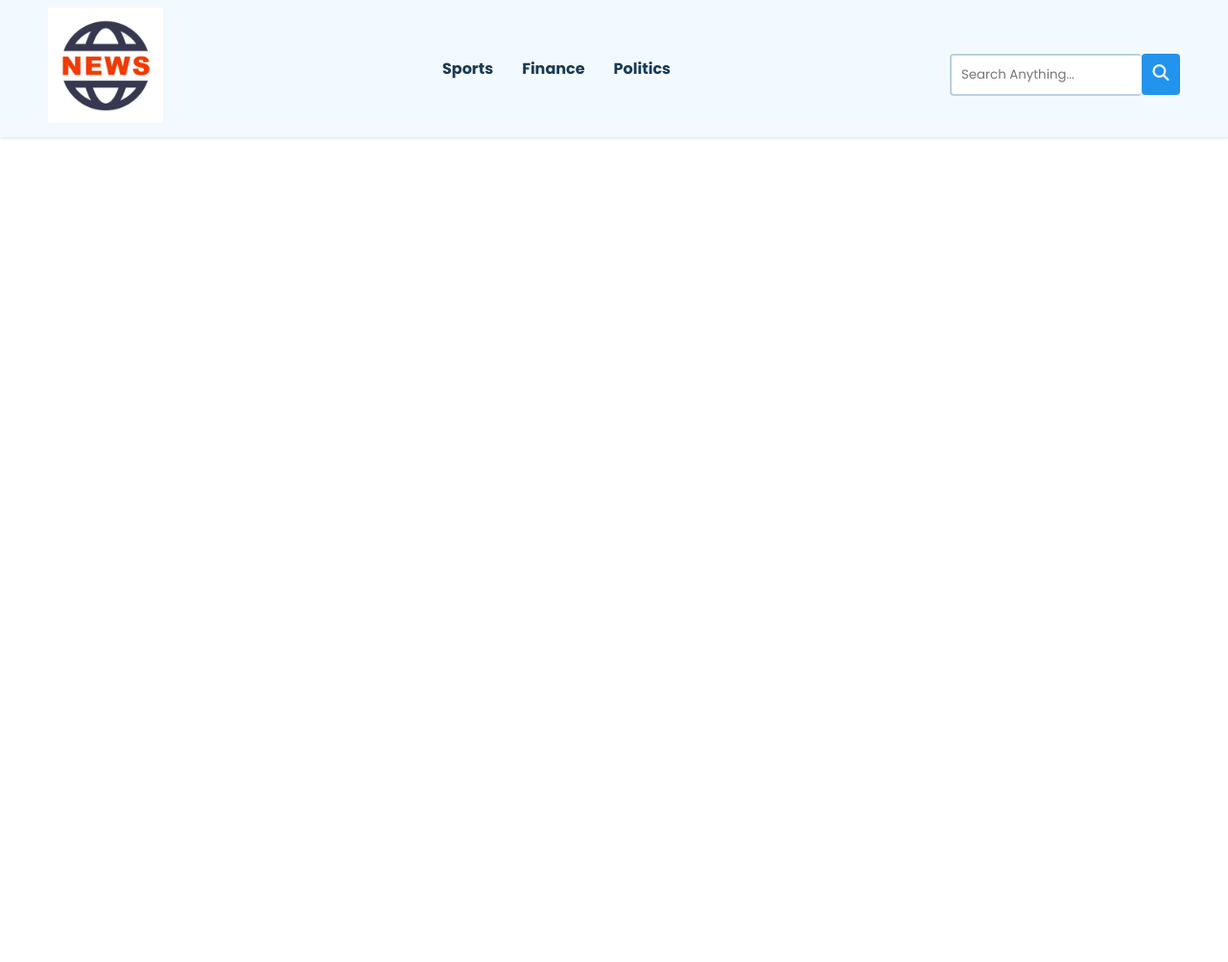
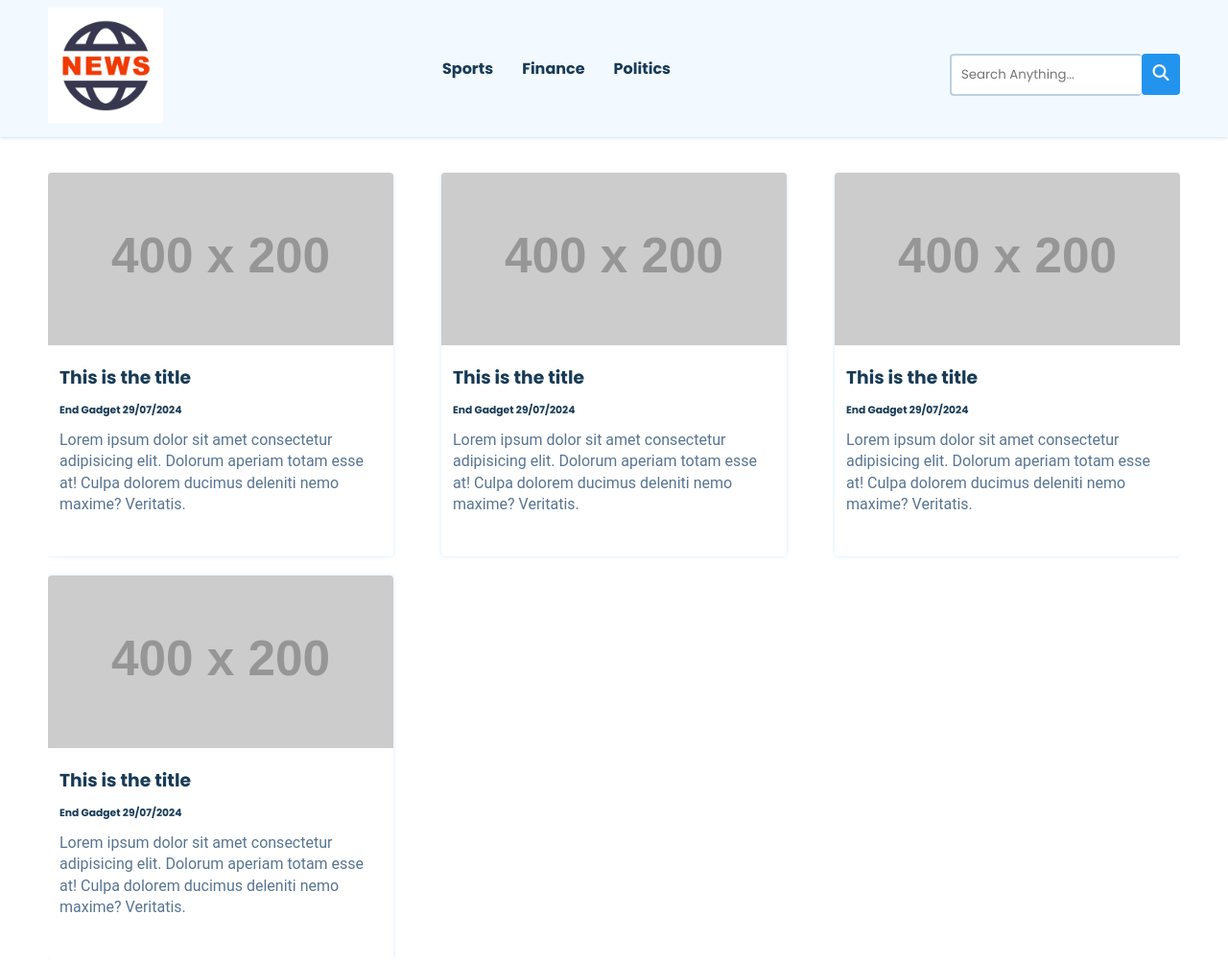
Before and after one commit to ashmita310/WebNews, a plain HTML site: page index.html in a window 1280 px wide. Shown: the whole page at 96% size. Before the commit the page ends 800 px from the top, so only its background shows below. Drawn offline with Linux system fonts and the light colour scheme; placeholder pictures from the web are drawn by us; a web font is replaced by a local one.

Commit message:
card template

```diff
--- a/index.html
+++ b/index.html
@@ -25,6 +25,51 @@
             </div>
         </div>
     </nav>
+
+    <main>
+        <div class="cards-container container flex">
+            <div class="card">
+                <div class="card-header">
+                    <img src="https://via.placeholder.com/400x200" alt="news image" id="news-img">
+                </div>
+                <div class="card-content">
+                    <h3 id="news-title">This is the title</h3>
+                    <h6 class="news-source" id="news-source">End Gadget 29/07/2024</h6>
+                    <p class="news-desc" id="news-desc">Lorem ipsum dolor sit amet consectetur adipisicing elit. Dolorum aperiam totam esse at! Culpa dolorem ducimus deleniti nemo maxime? Veritatis.</p>
+                </div>
+            </div>
+            <div class="card">
+                <div class="card-header">
+                    <img src="https://via.placeholder.com/400x200" alt="news image" id="news-img">
+                </div>
+                <div class="card-content">
+                    <h3 id="news-title">This is the title</h3>
+                    <h6 class="news-source" id="news-source">End Gadget 29/07/2024</h6>
+                    <p class="news-desc" id="news-desc">Lorem ipsum dolor sit amet consectetur adipisicing elit. Dolorum aperiam totam esse at! Culpa dolorem ducimus deleniti nemo maxime? Veritatis.</p>
+                </div>
+            </div>
+            <div class="card">
+                <div class="card-header">
+                    <img src="https://via.placeholder.com/400x200" alt="news image" id="news-img">
+                </div>
+                <div class="card-content">
+                    <h3 id="news-title">This is the title</h3>
+                    <h6 class="news-source" id="news-source">End Gadget 29/07/2024</h6>
+                    <p class="news-desc" id="news-desc">Lorem ipsum dolor sit amet consectetur adipisicing elit. Dolorum aperiam totam esse at! Culpa dolorem ducimus deleniti nemo maxime? Veritatis.</p>
+                </div>
+            </div>
+            <div class="card">
+                <div class="card-header">
+                    <img src="https://via.placeholder.com/400x200" alt="news image" id="news-img">
+                </div>
+                <div class="card-content">
+                    <h3 id="news-title">This is the title</h3>
+                    <h6 class="news-source" id="news-source">End Gadget 29/07/2024</h6>
+                    <p class="news-desc" id="news-desc">Lorem ipsum dolor sit amet consectetur adipisicing elit. Dolorum aperiam totam esse at! Culpa dolorem ducimus deleniti nemo maxime? Veritatis.</p>
+                </div>
+            </div>
+        </div>
+    </main>
     <script src="https://kit.fontawesome.com/fc524af021.js" crossorigin="anonymous"></script>
 </body>
 </html>
--- a/style.css
+++ b/style.css
@@ -108,3 +108,46 @@ nav{
 .search-button:hover{
     background-color: var(--accent-color-dark);
 }
+
+main{
+    padding-block: 20px;
+    margin-top: 160px;
+}
+
+.cards-container{
+    justify-content: space-between;
+    flex-wrap: wrap;
+    row-gap: 20px;
+    align-items: start;
+}
+
+.card{
+    width: 360px;
+    min-height: 400px;
+    box-shadow: 0 0 4px #d4ecff;
+    border-radius: 4px;
+    cursor: pointer;
+    background-color: #fff;
+    overflow: hidden;
+    transition:all 0.3s ease;
+}
+
+.card:hover{
+    box-shadow: 1px 1px 8px #d4ecff;
+    background-color: #f9fdff;
+    transform: translateY(-2px);
+}
+
+.card-header img{
+    height: 180px;
+    width: 100%;
+    object-fit: cover;
+}
+
+.card-content{
+    padding: 12px;
+}
+
+.news-source{
+    margin-block: 12px;
+}
```
